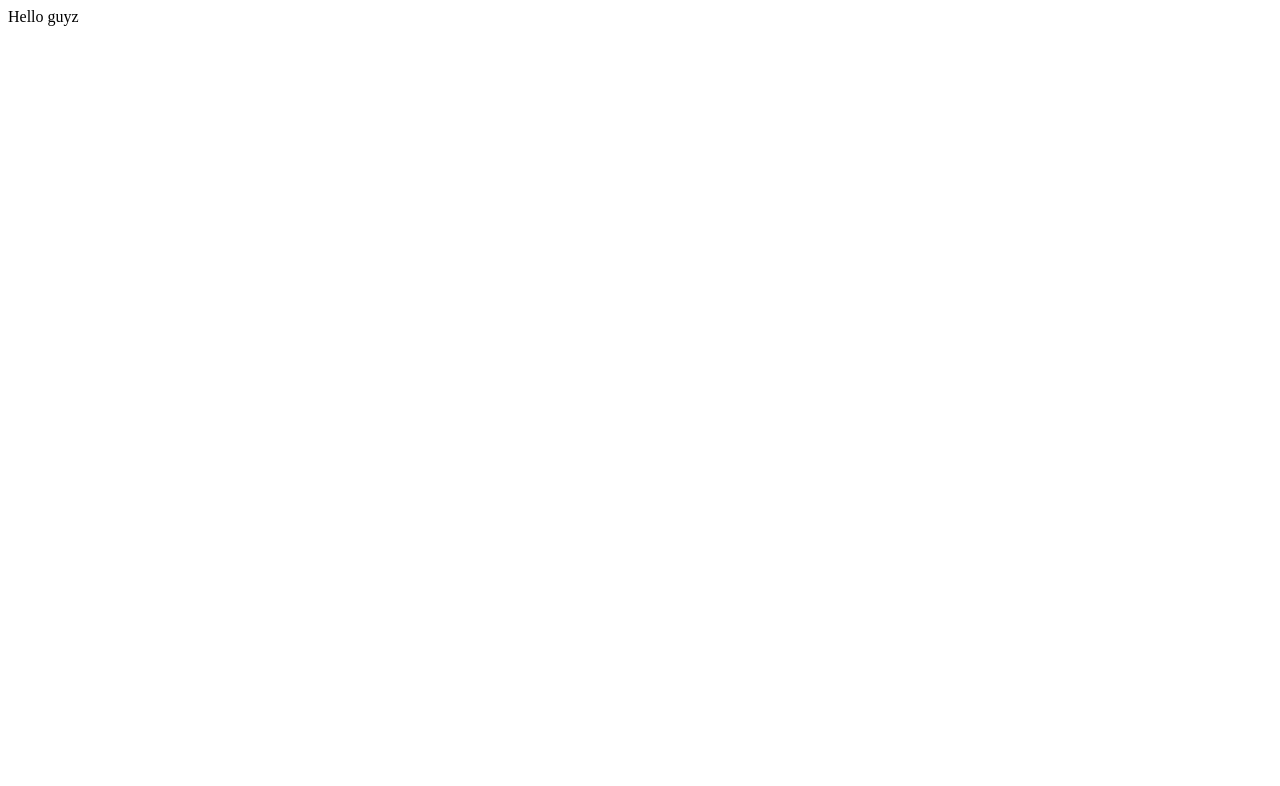
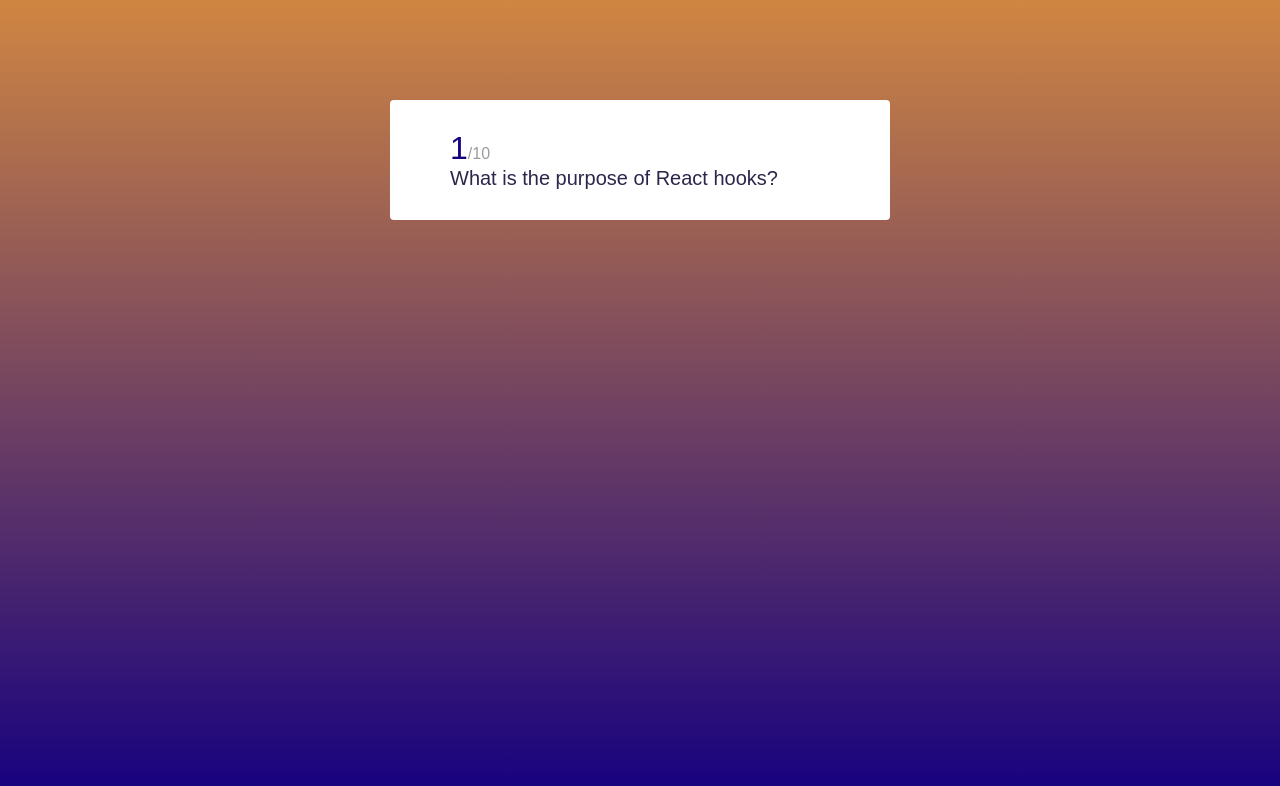
Before and after one commit to selmanfariz18/Quizzz, a React (Vite) app: page / in a window 1280 px wide. Shown: the top 786 px of the page. Built offline with nearby package versions, Linux system fonts and the light colour scheme.

Commit message:
ui setting

```diff
--- a/src/App.jsx
+++ b/src/App.jsx
@@ -1,10 +1,11 @@
 import Quiz from "./Quiz"
+import { jsQuizz } from "./constants";
 
 
 function App() {
 
   return (
-    <Quiz/>
+    <Quiz questions={jsQuizz.questions} />
   );
 }
 
--- a/src/Quiz.jsx
+++ b/src/Quiz.jsx
@@ -1,5 +1,20 @@
-const Quiz = () => {
-    return "Hello guyz";
+import { useState } from "react";
+
+
+const Quiz = ({questions}) => {
+
+    const [currentQuestion, setCurrentQuestion] =useState(0);
+    const { question, choices, correctAnswer } = questions[currentQuestion];
+
+    return (
+        <div className="quiz_container">
+            <>
+                <span className="active_question_no">{currentQuestion + 1}</span>
+                <span className="total_question">/{questions.length}</span>
+                <h2>{question}</h2>
+            </>
+        </div>
+    );
 }
 
 
--- /dev/null
+++ b/src/constants.js
@@ -0,0 +1,128 @@
+export const jsQuizz = {
+  questions: [
+    {
+      question: "What is the purpose of React hooks?",
+      choices: [
+        "Managing component state and lifecycle methods",
+        "Handling user input and events",
+        "Handling asynchronous operations",
+        "Managing component state and performing side effects",
+      ],
+      type: "MCQs",
+      correctAnswer: "Managing component state and performing side effects",
+    },
+
+    {
+      question: "What does JSX stand for?",
+      choices: [
+        "JavaScript XML",
+        "JS Extension",
+        "JavaScript Syntax",
+        "None of the above",
+      ],
+      type: "MCQs",
+      correctAnswer: "JavaScript XML",
+    },
+
+    {
+      question: "How can you update the state in a functional component?",
+      choices: [
+        "this.setState()",
+        "useState()",
+        "updateState()",
+        "None of the above",
+      ],
+      type: "MCQs",
+      correctAnswer: "useState()",
+    },
+
+    {
+      question: "Which React method is called before a component is unmounted?",
+      choices: [
+        "componentWillUnmount",
+        "componentDidUnmount",
+        "unmountComponent",
+        "None of the above",
+      ],
+      type: "MCQs",
+      correctAnswer: "componentWillUnmount",
+    },
+
+    {
+      question: "What is the purpose of the React `Fragment`?",
+      choices: [
+        "To create fragments of code",
+        "To group multiple elements without adding extra nodes to the DOM",
+        "To define component styles",
+        "None of the above",
+      ],
+      type: "MCQs",
+      correctAnswer:
+        "To group multiple elements without adding extra nodes to the DOM",
+    },
+
+    {
+      question: "What is the role of the `map` function in React?",
+      choices: [
+        "To iterate over an array and return a new array",
+        "To create a map component",
+        "To define component structure",
+        "None of the above",
+      ],
+      type: "MCQs",
+      correctAnswer: "To iterate over an array and return a new array",
+    },
+
+    {
+      question:
+        "How can you prevent the default behavior of an event in React?",
+      choices: [
+        "event.preventDefault()",
+        "preventDefaultEvent()",
+        "stopDefault()",
+        "None of the above",
+      ],
+      type: "MCQs",
+      correctAnswer: "event.preventDefault()",
+    },
+
+    {
+      question:
+        "What is the purpose of the `key` prop in a list of React elements?",
+      choices: [
+        "To style list elements",
+        "To uniquely identify elements in the list",
+        "To define component state",
+        "None of the above",
+      ],
+      type: "MCQs",
+      correctAnswer: "To uniquely identify elements in the list",
+    },
+
+    {
+      question:
+        "Which React hook is used for performing side effects in a functional component?",
+      choices: [
+        "useEffect()",
+        "useSideEffect()",
+        "performEffect()",
+        "None of the above",
+      ],
+      type: "MCQs",
+      correctAnswer: "useEffect()",
+    },
+
+    {
+      question:
+        "What is the purpose of the `dangerouslySetInnerHTML` prop in React?",
+      choices: [
+        "To handle dangerous HTML input",
+        "To set the inner HTML of a React component",
+        "To define inline styles",
+        "None of the above",
+      ],
+      type: "MCQs",
+      correctAnswer: "To set the inner HTML of a React component",
+    },
+  ],
+};
--- /dev/null
+++ b/src/index.scss
@@ -0,0 +1,44 @@
+$primary: #150080;
+$accent: #d08642;
+$bg: #ffffff;
+$bg-accent: #e7e8e9;
+$disabled: #9c9c9c;
+$foreground: #2d264b;
+
+
+body{
+    font-family: sans-serif;
+    background: linear-gradient(0deg, $primary 0.03%, $accent);
+    color: $foreground;
+    display: flex;
+    justify-content: center;
+    margin: 0 auto;
+    padding: 0 30px;
+    height: 100vh;
+}
+
+.quiz_container{
+    width: 500px;
+    background: $bg;
+    border-radius: 4px;
+    margin-top: 100px;
+    padding: 30px 60px;
+    box-sizing: border-box;
+
+    .active_question_no{
+        font-size: 32px;
+        font-weight: 500;
+        color: $primary;
+    }
+
+    .total_question{
+        font-size: 16px;
+        font-weight: 500;
+        color: $disabled;
+    }
+    h2{
+        font-size: 20px;
+        font-weight: 500;
+        margin: 0;
+    }
+}
--- a/src/main.jsx
+++ b/src/main.jsx
@@ -1,7 +1,7 @@
 import React from 'react'
 import ReactDOM from 'react-dom/client'
 import App from './App.jsx'
-import './index.css'
+import './index.scss'
 
 ReactDOM.createRoot(document.getElementById('root')).render(
     <App />
```
Also changed, not shown: src/index.css (deleted).
